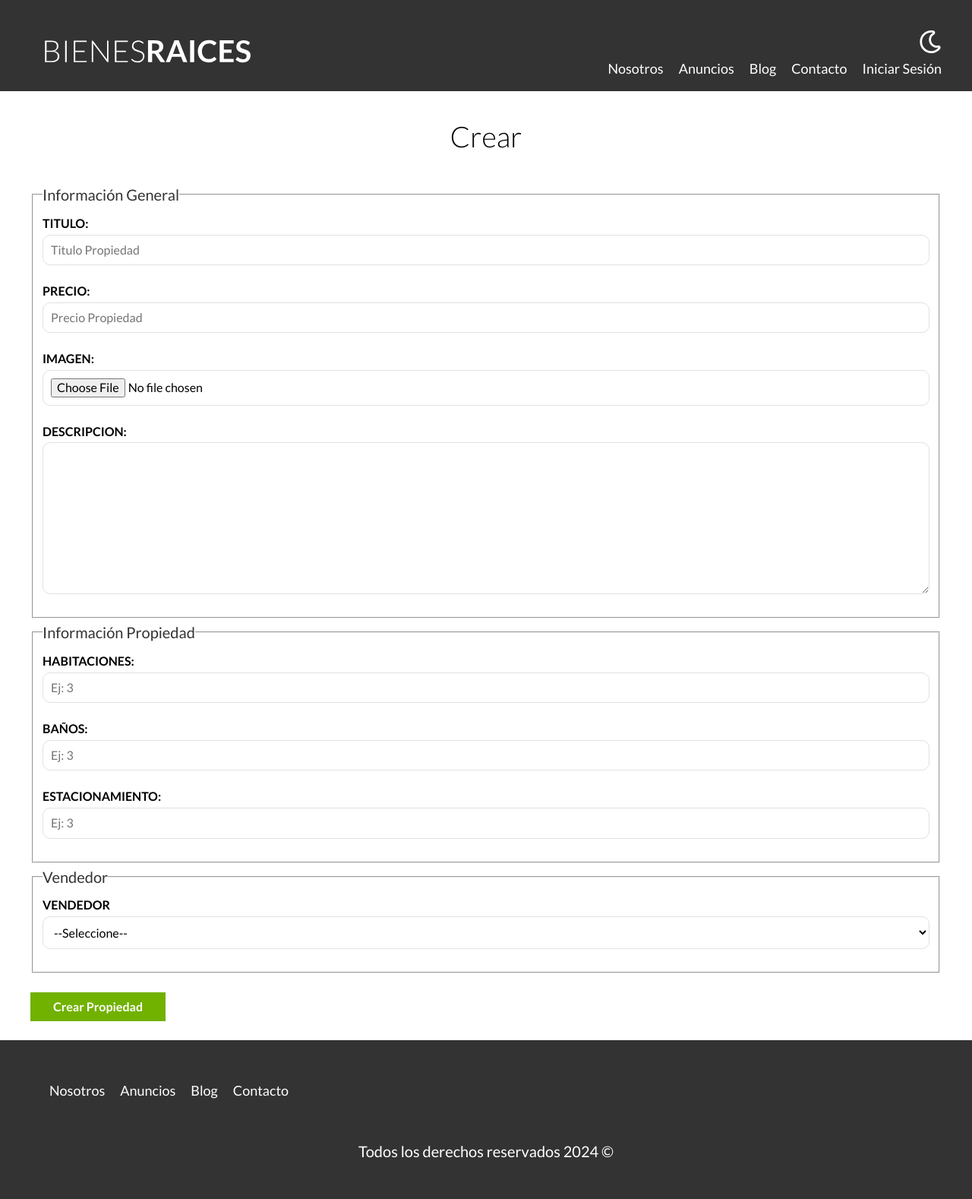
After one commit to Jpenagos32/BienesRaicesMVC, a PHP site: template views/propiedades/crear.php in a window 1280 px wide. The commit adds this page. Shown: the whole page at 76% size. Run offline with PHP 8.4, Linux system fonts and the light colour scheme; the template is opened without the code that fills it, so the values that code supplies are empty.

Commit message:
Creando el formulario para nuevas propiedades

```diff
--- a/views/propiedades/admin.php
+++ b/views/propiedades/admin.php
@@ -12,7 +12,7 @@
   ?>
 
 
-  <a href="propiedades/crear.php" class="boton boton-verde">Nueva Propiedad</a>
+  <a href="propiedades/crear" class="boton boton-verde">Nueva Propiedad</a>
   <a href="vendedores/crear.php" class="boton boton-amarillo">Nuevo Vendedor</a>
 
   <h2>Propiedades</h2>
--- /dev/null
+++ b/views/propiedades/crear.php
@@ -0,0 +1,7 @@
+<main class="contenedor seccion">
+  <h1>Crear</h1>
+  <form class="formulario" method="post">
+    <?php include __DIR__ . '/formulario.php' ?>
+    <input type="submit" value="Crear Propiedad" class="boton boton-verde">
+  </form>
+</main>
--- /dev/null
+++ b/views/propiedades/formulario.php
@@ -0,0 +1,50 @@
+<fieldset>
+  <legend>Información General</legend>
+
+  <label for="titulo">Titulo:</label>
+  <input type="text" id="titulo" name="propiedad[titulo]" placeholder="Titulo Propiedad" value="<?php echo s($propiedad->titulo) ?>">
+
+  <label for="precio">Precio:</label>
+  <input type="number" id="precio" name="propiedad[precio]" placeholder="Precio Propiedad" value="<?php echo s($propiedad->precio) ?>">
+
+  <label for="imagen">Imagen:</label>
+  <input type="file" id="imagen" accept="image/jpeg, image/png" name="propiedad[imagen]">
+
+  <?php if ($propiedad->imagen) { ?>
+    <img src="/bienesraices/imagenes/<?php echo $propiedad->imagen ?>" alt="Imagen de la propiedad" class="imagen-small">
+  <?php } ?>
+
+  <label for="descripcion">Descripcion:</label>
+  <textarea name="propiedad[descripcion]" id="descripcion" cols="30" rows="10"><?php echo s($propiedad->descripcion) ?></textarea>
+
+</fieldset>
+
+<fieldset>
+  <legend>Información Propiedad</legend>
+
+  <label for="habitaciones">Habitaciones:</label>
+  <input type="number" id="habitaciones" name="propiedad[habitaciones]" placeholder="Ej: 3" min='1' max='9' value="<?php echo s($propiedad->habitaciones) ?>">
+
+  <label for="wc">Baños:</label>
+  <input type="number" id="wc" name="propiedad[wc]" placeholder="Ej: 3" min='1' max='9' value="<?php echo s($propiedad->wc) ?>">
+
+  <label for="estacionamiento">Estacionamiento:</label>
+  <input type="number" id="estacionamiento" name="propiedad[estacionamiento]" placeholder="Ej: 3" min='1' max='9' value="<?php echo s($propiedad->estacionamiento) ?>">
+</fieldset>
+
+<fieldset>
+  <legend>Vendedor</legend>
+  <label for="vendedor">Vendedor</label>
+  <select name="propiedad[vendedorId]" id="vendedor">
+    <option selected disabled value=""> --Seleccione--</option>
+    <?php foreach ($vendedores as $vendedor) { ?>
+      <option
+        <?php echo $propiedad->vendedorId === $vendedor->id ? 'selected': ''; ?>
+        value="<?php echo s($vendedor->id) ?>"
+      >
+        <?php echo s($vendedor->nombre) . " " . s($vendedor->apellido); ?>
+      </option>
+    <?php } ?>
+  </select>
+
+</fieldset>
```
Also changed, not shown: controllers/PropiedadController.php (+9 -2 lines).
